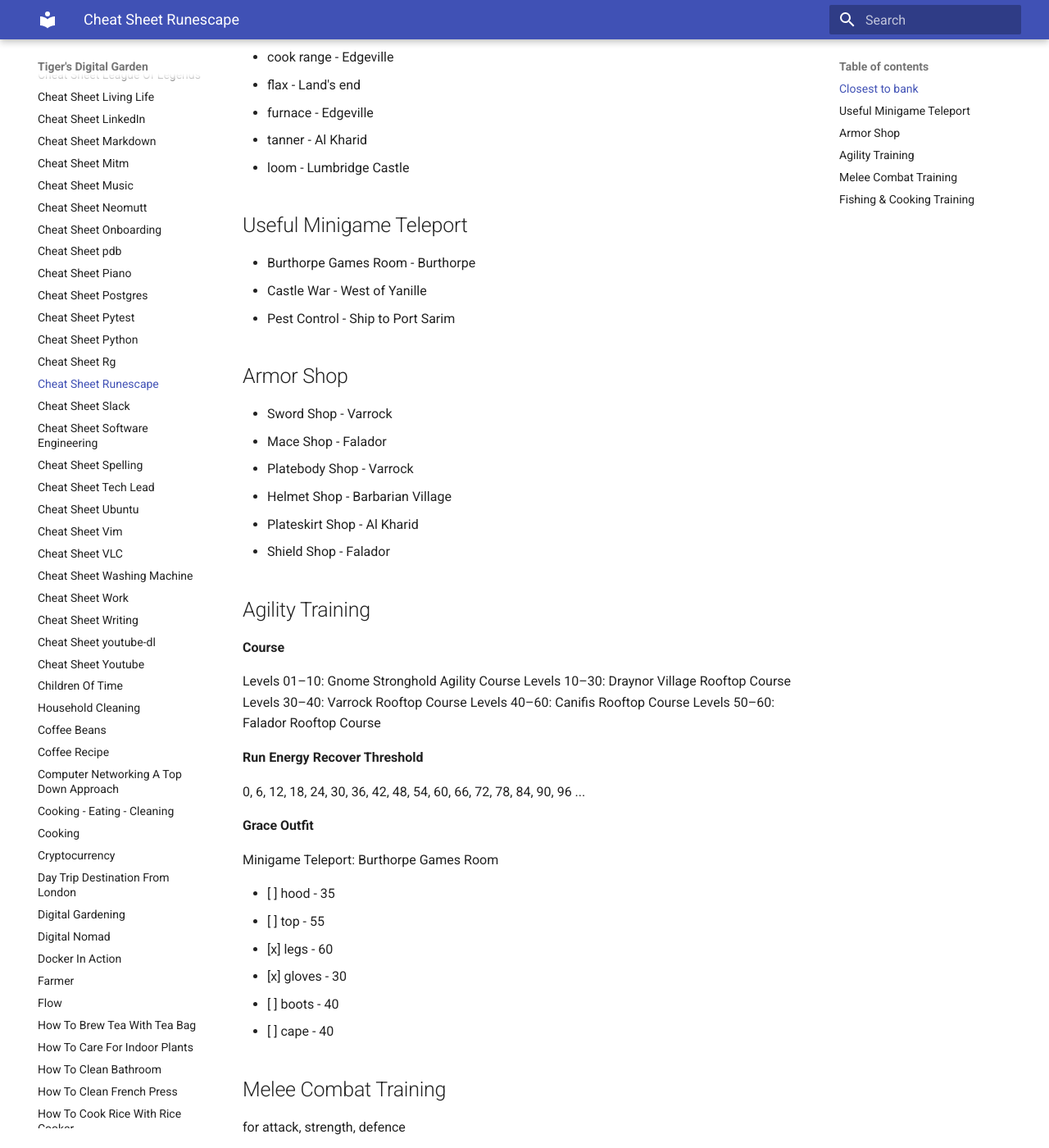
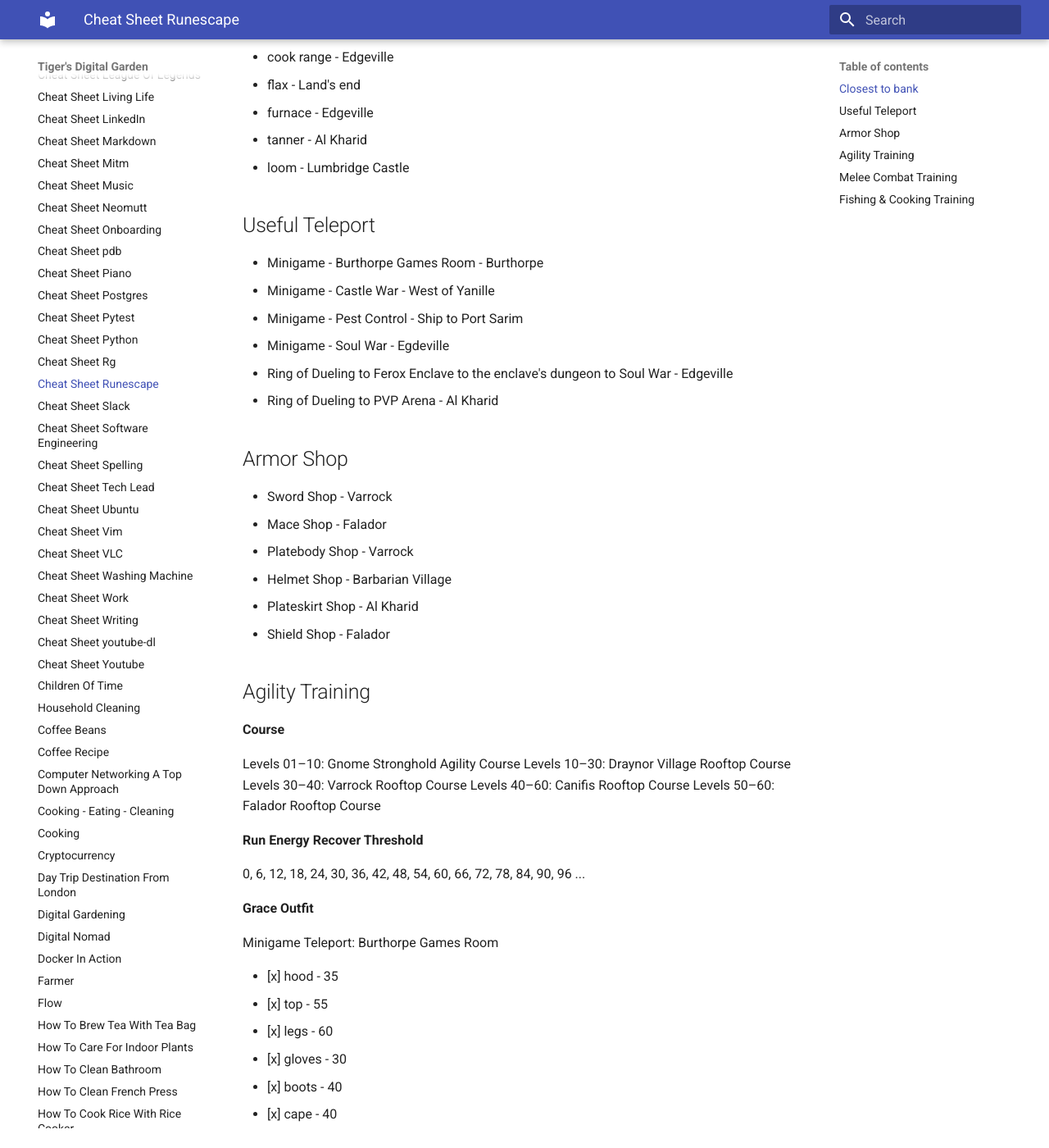
Before and after one commit to ynotstartups/notes, an MkDocs documentation site: the page built from notes/cheat-sheet-runescape.md, in a window 1280 px wide and 1400 px high, scrolled down 274 px. Shown: the whole window at 82% size. Built offline with MkDocs 1.6.1 and Material for MkDocs 9.7.7, drawn with Linux system fonts in a browser that asks for light colours.

Commit message:
update progress

```diff
--- a/notes/cheat-sheet-runescape.md
+++ b/notes/cheat-sheet-runescape.md
@@ -11,11 +11,14 @@
 - tanner       - Al Kharid
 - loom         - Lumbridge Castle
 
-## Useful Minigame Teleport
+## Useful Teleport
 
-- Burthorpe Games Room - Burthorpe
-- Castle War           - West of Yanille
-- Pest Control         - Ship to Port Sarim
+- Minigame - Burthorpe Games Room                                       - Burthorpe
+- Minigame - Castle War                                                 - West of Yanille
+- Minigame - Pest Control                                               - Ship to Port Sarim
+- Minigame - Soul War                                                   - Egdeville
+- Ring of Dueling to Ferox Enclave to the enclave's dungeon to Soul War - Edgeville
+- Ring of Dueling to PVP Arena                                          - Al Kharid
 
 ## Armor Shop
 
@@ -44,12 +47,12 @@
 
 Minigame Teleport: Burthorpe Games Room
 
-- [ ] hood   - 35
-- [ ] top    - 55
+- [x] hood   - 35
+- [x] top    - 55
 - [x] legs   - 60
 - [x] gloves - 30
-- [ ] boots  - 40
-- [ ] cape   - 40
+- [x] boots  - 40
+- [x] cape   - 40
 
 ## Melee Combat Training
 
```
